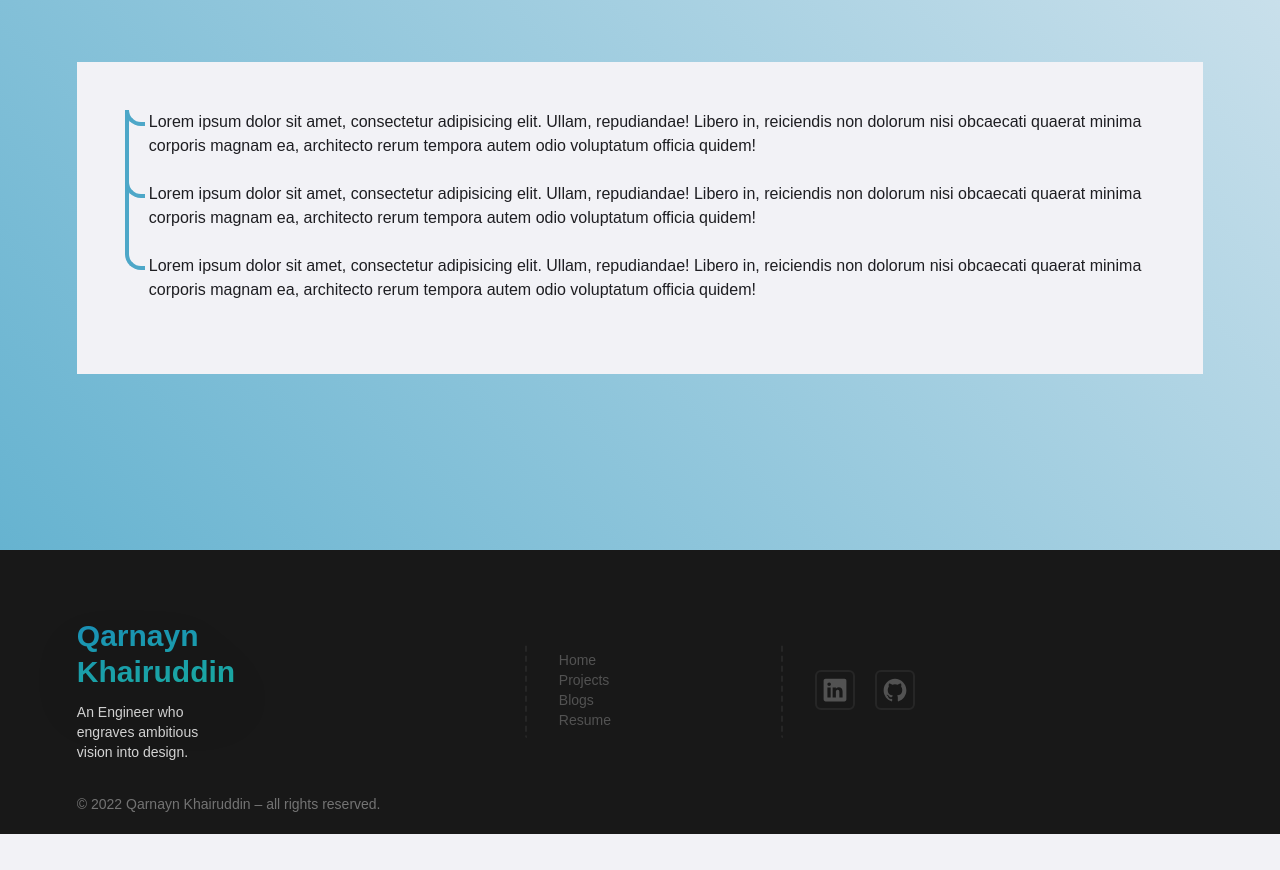
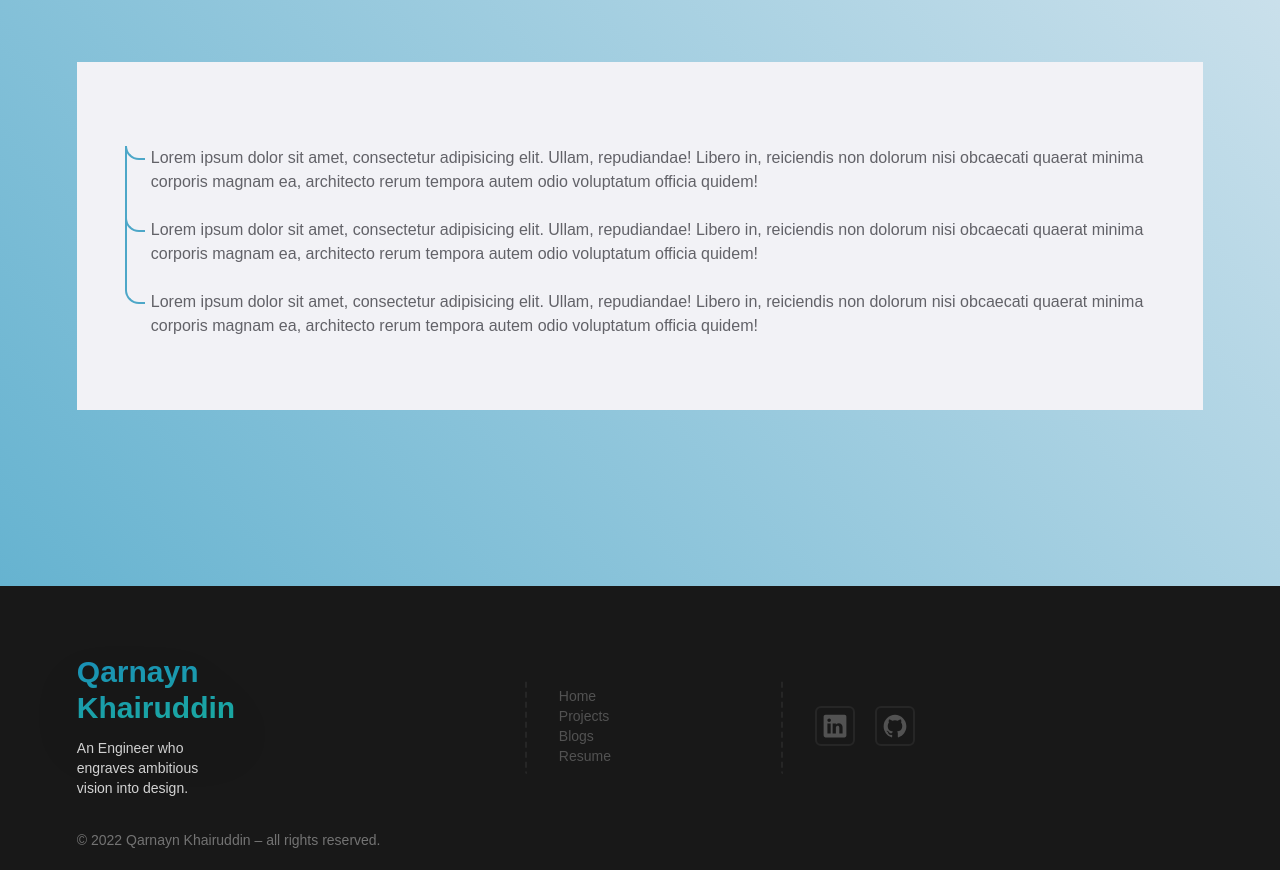
Before and after one commit to qarnayn-dev/qarnayn_portfolio, a Next.js app: page /projects in a window 1280 px wide. Shown: the part 799-1669 px from the top of the page. Before the commit the page ends 1633 px from the top, so only its background shows below. Built offline with nearby package versions, Linux system fonts and the light colour scheme.

Commit message:
UP - add some UI chaned post

```diff
--- a/components/ChainedPost.tsx
+++ b/components/ChainedPost.tsx
@@ -1,13 +1,17 @@
 
 interface iChainedPost{
-  children: string[],
-  className?: string,
+    children: string[],
+    header: any,
+    className?: string,
 }
 
 export const ChainedPost = (props: iChainedPost) => {
   return (
-    <div className={`${props.className ?? 'w-full'}`}>
-      {props.children.map((v, i) => <Content key={i} isLastItem={(i === props.children.length - 1)}>{v}</Content> )}
+    <div className={`${props.className ?? 'w-full'} relative`}>
+        <p className="relative mb-9 style-body apply-inverse-gray text-themed-gray-t2 after:absolute after:bottom-0 after:left-0 after:h-8 after:w-2 after:translate-y-9 after:border-l-2 after:border-primary-t4 ">
+            {props.header}
+        </p>
+        {props.children.map((v, i) => <Content key={i} isLastItem={(i === props.children.length - 1)}>{v}</Content> )}
     </div>
   )
 }
@@ -20,15 +24,12 @@ interface iContent{
 
 const Content = ({children,className,isLastItem = false}:iContent) => {
   return (
-    <div className={`relative pl-5 pb-4 mobile-lg:pb-5 xl:pb-6
-      ${className?? 'style-body'}
+    <div className={`relative pl-6 pb-4 mobile-lg:pb-5 xl:pb-6 border-l-2
+      ${className?? 'style-body apply-inverse-gray text-themed-gray-t8'}
       ${isLastItem ? 'border-transparent' : 'border-primary-t3'}
-      border-l-2 mobile-lg:border-l-4
-      before:absolute before:top-0 before:border-primary-t3 before:w-5 before:rounded-bl-full
-      before:h-3 mobile-lg:before:h-4
-      before:-left-[2px] mobile-lg:before:-left-1
-      before:border-b-2 mobile-lg:before:border-b-4
-      before:border-l-2 mobile-lg:before:border-l-4`}>
+      before:absolute before:top-0 before:border-primary-t3 before:rounded-bl-full before:w-5 before:-left-[2px] before:border-b-2 before:border-l-2
+      before:h-3 mobile-lg:before:h-[14px]
+      `}>
       {children}
     </div>
   )
```
